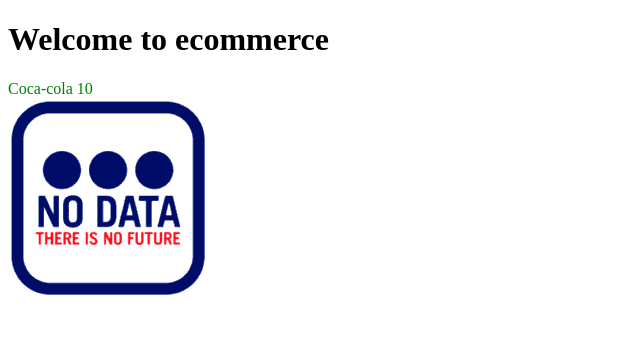
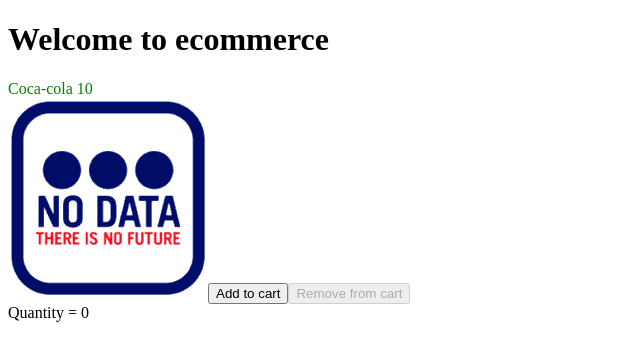
Before and after one commit to victor-arana/ecommerce, an Angular app: page / in a window 1280 px wide. Shown: the top 360 px of the page, without its empty margins (0-640 px from the left). Built offline with nearby package versions, Linux system fonts and the light colour scheme.

Commit message:
:sparkle: solve exercise

```diff
--- a/src/app/product/product.component.html
+++ b/src/app/product/product.component.html
@@ -2,5 +2,8 @@
     <div class="name"
          [class]="onSale ? 'onSale' : 'notOnSale' ">{{product.name + " " + product.price}}</div>
     <img src="{{product.image}}">
-
+    <button (click)="addProduct()">Add to cart</button>
+    <button (click)="removeProduct()"
+            [disabled]="quantity > 0 ? false:true">Remove from cart</button>
+    <div>Quantity = {{quantity}}</div>
 </div>
--- a/src/app/product/product.component.ts
+++ b/src/app/product/product.component.ts
@@ -10,12 +10,23 @@ export class ProductComponent implements OnInit {
 
   public product: Product;
   public onSale: boolean;
+  public quantity: number;
 
   constructor() { }
 
   ngOnInit(): void {
     this.product = new Product('Coca-cola', 10, 'assets/img/no-data.gif');
     this.onSale = true;
+    this.quantity = 0;
   }
 
+  addProduct(): void{
+    this.quantity = this.quantity + 1;
+  }
+
+  removeProduct(): void{
+    this.quantity = this.quantity - 1;
+  }
+
+
 }
```
